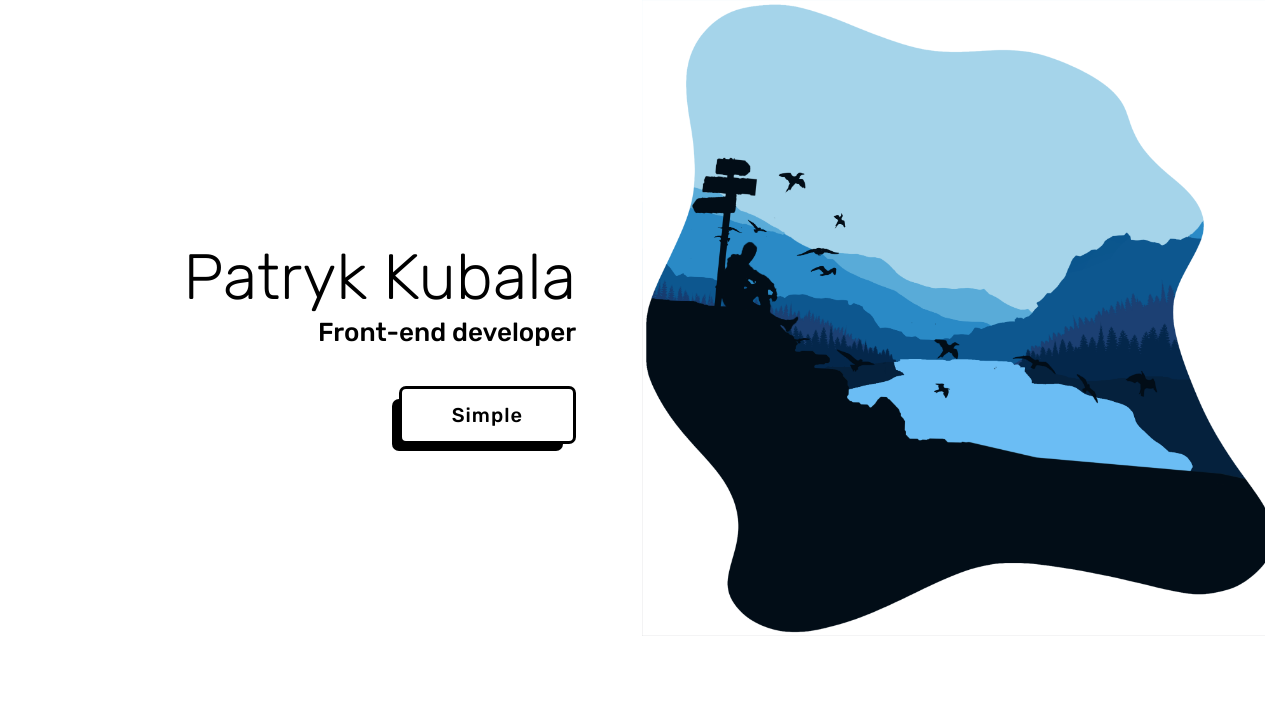
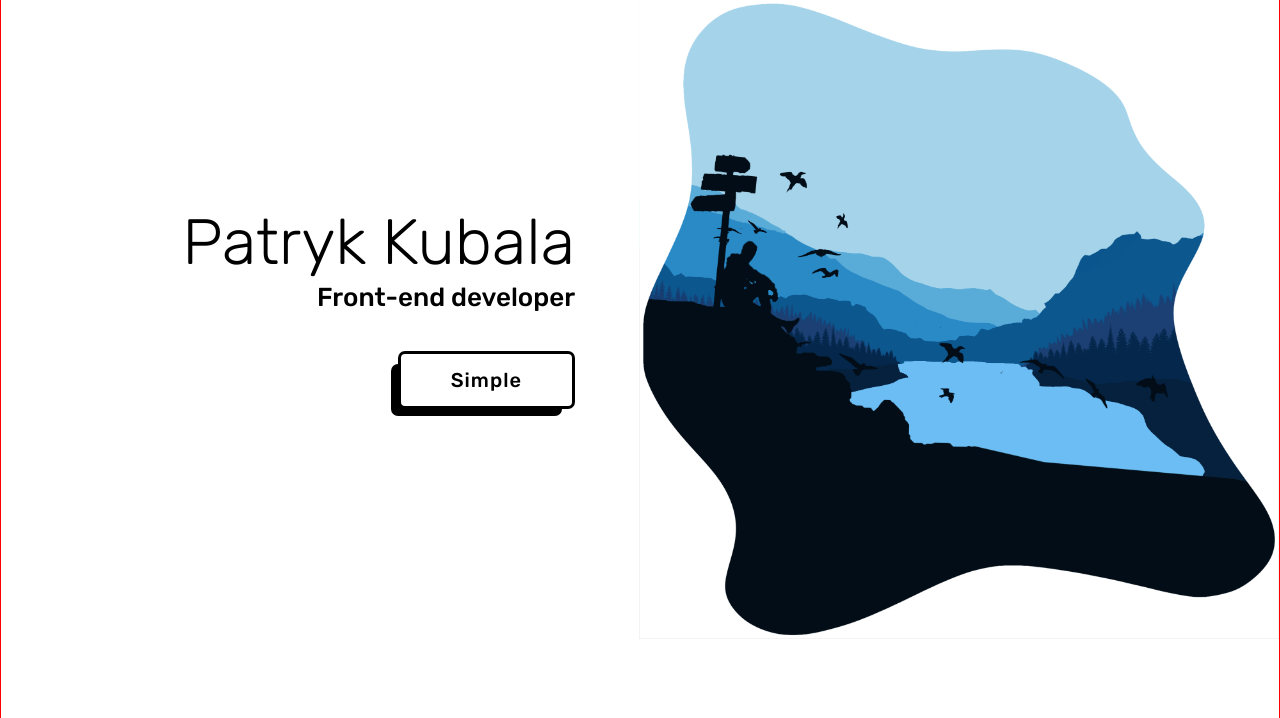
Before and after one commit to patkub2/portfolio-new, a Gatsby site: page / in a window 1280 px wide. Shown: the part 82-800 px from the top of the page. Built offline with nearby package versions, Linux system fonts and the light colour scheme; Gatsby itself is replaced by a stand-in of ours.

Commit message:
redirected main

```diff
--- /dev/null
+++ b/src/components/main/Hello.js
@@ -0,0 +1,29 @@
+import React from "react"
+import styled from "styled-components"
+import { colors, media } from "../../utils"
+import Main from "./Main"
+import Mountains from "./Mountains"
+const Container = styled.div`
+  //border: 1px solid blue; /* BORDER TEST*/
+
+  width: 100%;
+  display: flex;
+  justify-content: center;
+  //min-height: 100vh;
+  flex-wrap: wrap;
+  ${media.desktop`
+  min-height: 100vh;
+  justify-content:flex-end;
+  align-items: center;
+
+  `}
+`
+
+export default function Hello() {
+  return (
+    <Container>
+      <Main />
+      <Mountains />
+    </Container>
+  )
+}
--- a/src/components/Main.js
+++ b/src/components/main/Main.js
@@ -1,11 +1,11 @@
 import React from "react"
 import styled from "styled-components"
-import { colors, media } from "../utils"
+import { colors, media } from "../../utils"
 const Container = styled.div`
-  padding-top: 72px;
+  margin: 72px 0;
   //border: 1px solid red; /* BORDER TEST*/
-  margin-right: 5vw;
-  height: 100%;
+  margin-right: 0vw;
+  min-height: 50%;
   display: flex;
   flex-direction: column;
   justify-content: center;
@@ -15,7 +15,7 @@ const Container = styled.div`
   font-weight: 300;
   font-size: 24px;
   ${media.desktop`
-
+  margin-right: 5vw;
     align-items: flex-end;
 
   `}
--- a/src/components/Mountains.js
+++ b/src/components/main/Mountains.js
@@ -1,34 +1,27 @@
 import React, { useRef, useEffect } from "react"
 import styled from "styled-components"
-import "./layout.css"
+import ".././layout.css"
 import gsap from "gsap"
-import im1 from "../images/1.png"
-import im2 from "../images/2.png"
-import im3 from "../images/3.png"
-import im4 from "../images/4.png"
-import im5 from "../images/5.png"
-import im6 from "../images/6.png"
-import im7 from "../images/7.png"
-import im8 from "../images/8.png"
-import imbg from "../images/bg.png"
-import impla from "../images/bgpla.png"
-import birds from "../images/birds.png"
-import mountains from "../images/mountains.png"
-import lake from "../images/lake.png"
+import im8 from "../../images/8.png"
+import imbg from "../../images/bg.png"
+import impla from "../../images/bgpla.png"
+import birds from "../../images/birds.png"
+import mountains from "../../images/mountains.png"
+import lake from "../../images/lake.png"
 import { ScrollTrigger } from "gsap/ScrollTrigger"
-import { colors, media } from "../utils"
+import { colors, media } from "../../utils"
 
 gsap.registerPlugin(ScrollTrigger)
 
 const Container = styled.div`
   position: relative;
-  border: 2px solid white; /* BORDER TEST*/
+  // border: 2px solid red; /* BORDER TEST*/
   padding: 0;
   margin: 0;
-  height: 70vw;
-  width: 70vw;
   display: flex;
   overflow: hidden;
+  width: 80vw;
+  height: 80vw;
   justify-content: flex-start;
   align-items: center;
   ${media.desktop`
--- a/src/components/projects/Projects.js
+++ b/src/components/projects/Projects.js
@@ -6,7 +6,7 @@ import Site from "./Site"
 import { media, colors } from "../../utils"
 
 const Container = styled.div`
-  border: 1px solid ${colors.black}; /* BORDER TEST*/
+  // border: 1px solid ${colors.black}; /* BORDER TEST*/
   display: flex;
   //flex-direction: column;
   //justify-content: center;
--- a/src/pages/index.js
+++ b/src/pages/index.js
@@ -4,21 +4,20 @@ import "./../styles/global.css"
 import gsap from "gsap"
 
 import { ScrollTrigger } from "gsap/ScrollTrigger"
-import Mountains from "../components/Mountains.js"
 import { colors, media } from "../utils"
 import NavBar from "../components/navbar/NavBar"
-import Main from "./../components/Main"
 import Technologies from "../components/technologies/Technologies"
 import Projects from "../components/projects/Projects"
 import Space from "../components/Space"
+import Hello from "../components/main/Hello"
 
 gsap.registerPlugin(ScrollTrigger)
 
 const Container = styled.div`
-  //border: 1px solid yellow; /* BORDER TEST*/
+  border: 1px solid red; /* BORDER TEST*/
   padding: 0;
   margin: 0;
-
+  max-width: 1700px;
   //background-color: #130d0a;
   font-family: "Rubik", sans-serif;
   color: black;
@@ -28,24 +27,6 @@ const Container = styled.div`
   flex-wrap: wrap;
 `
 
-const Box = styled.div`
-  //border: 1px solid black; /* BORDER TEST*/
-  display: flex;
-  justify-content: center;
-  align-items: center;
-  flex-wrap: wrap;
-  overflow: hidden;
-  padding: 0;
-  margin: 0;
-  width: 100vw;
-  min-height: 50vw;
-  ${media.desktop`
-    width: 49vw;
-    height: 100vh;
-    justify-content: flex-end;
-
-  `}
-`
 const Space2 = styled.div`
   min-height: 2000px;
 `
@@ -57,6 +38,9 @@ const Phone = styled.div`
   //width: 360px;
 `
 const Conf = styled.div`
+  display: flex;
+  justify-content: center;
+  align-items: center;
   font-family: "Rubik", sans-serif;
 `
 function IndexPage() {
@@ -65,13 +49,10 @@ function IndexPage() {
       {" "}
       <Phone>
         <NavBar />
+
         <Container>
-          <Box>
-            <Main />
-          </Box>
-          <Box>
-            <Mountains></Mountains>
-          </Box>
+          {" "}
+          <Hello />
           <Space />
           <Technologies />
           <Space />
```
Also changed, not shown: src/components/projects/Icon.js (added, +43 -0 lines).
